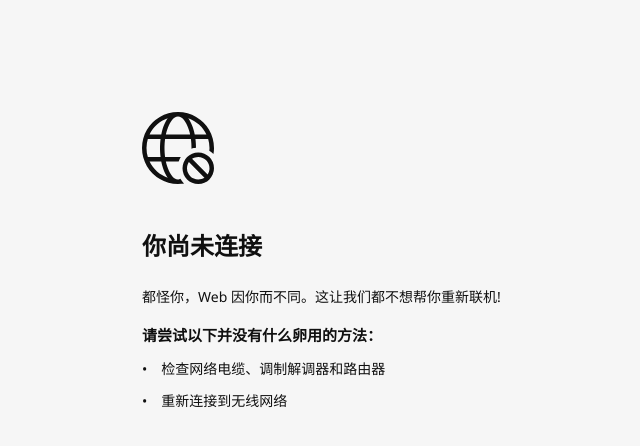
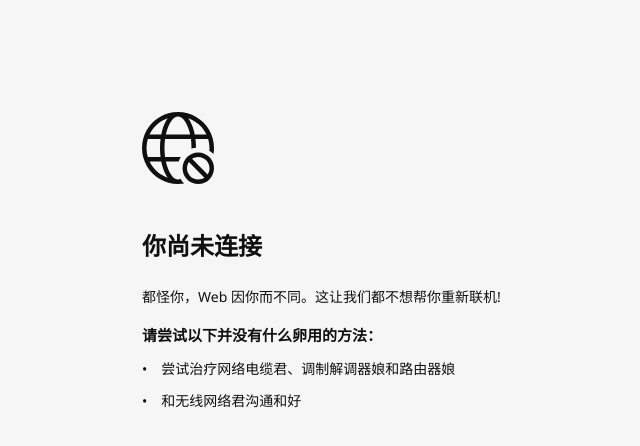
Before and after one commit to Birdjiujiuuu/birdjiujiuuu.github.io, a plain HTML site: page index.html in a window 1280 px wide. Shown: the whole page, without its empty margins (198-838 px from the left). Drawn offline with Linux system fonts and the light colour scheme.

Commit message:
Update index.html

```diff
--- a/index.html
+++ b/index.html
@@ -2407,7 +2407,7 @@ document.addEventListener('DOMContentLoaded', onDocumentLoad);
                 <div id="suggestions-list" style="" jsdisplay="(suggestionsSummaryList &amp;&amp; suggestionsSummaryList.length)" jstcache="21">
                   <p jsvalues=".innerHTML:suggestionsSummaryListHeader" jstcache="23">请尝试以下并没有什么卵用的方法：</p>
                   <ul jsvalues=".className:suggestionsSummaryList.length == 1 ? &#39;single-suggestion&#39; : &#39;&#39;" jstcache="24" class="">
-                    <li jsselect="suggestionsSummaryList" jsvalues=".innerHTML:summary" jstcache="26" jsinstance="0">检查网络电缆、调制解调器和路由器</li><li jsselect="suggestionsSummaryList" jsvalues=".innerHTML:summary" jstcache="26" jsinstance="*1">重新连接到无线网络</li>
+                    <li jsselect="suggestionsSummaryList" jsvalues=".innerHTML:summary" jstcache="26" jsinstance="0">尝试治疗网络电缆君、调制解调器娘和路由器娘</li><li jsselect="suggestionsSummaryList" jsvalues=".innerHTML:summary" jstcache="26" jsinstance="*1">和无线网络君沟通和好</li>
                   </ul>
                 </div>
 </div>
```
